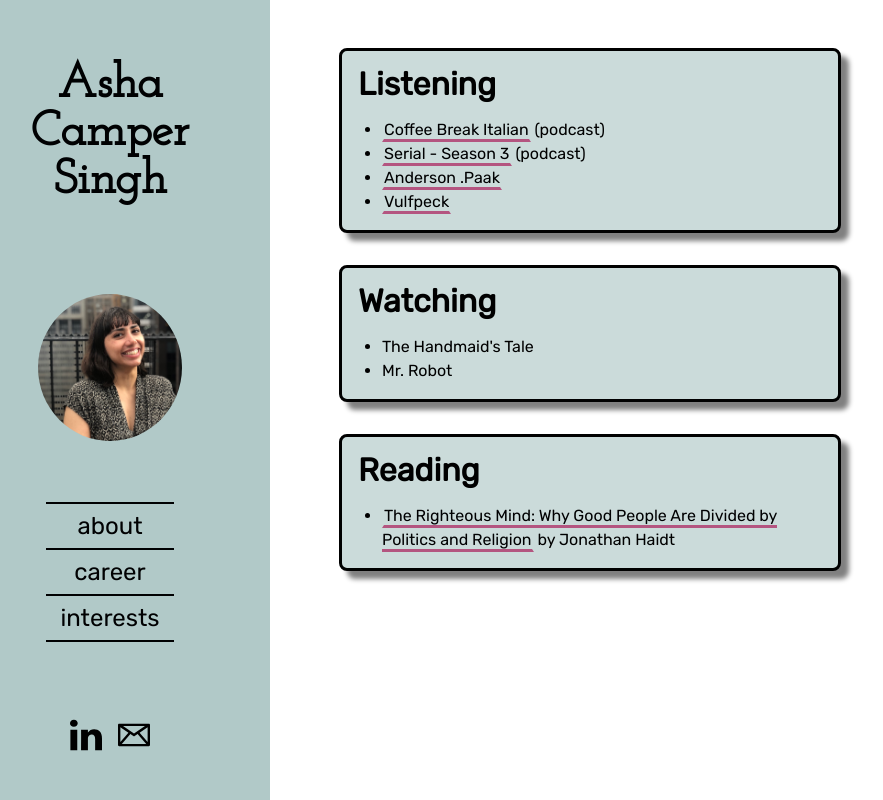
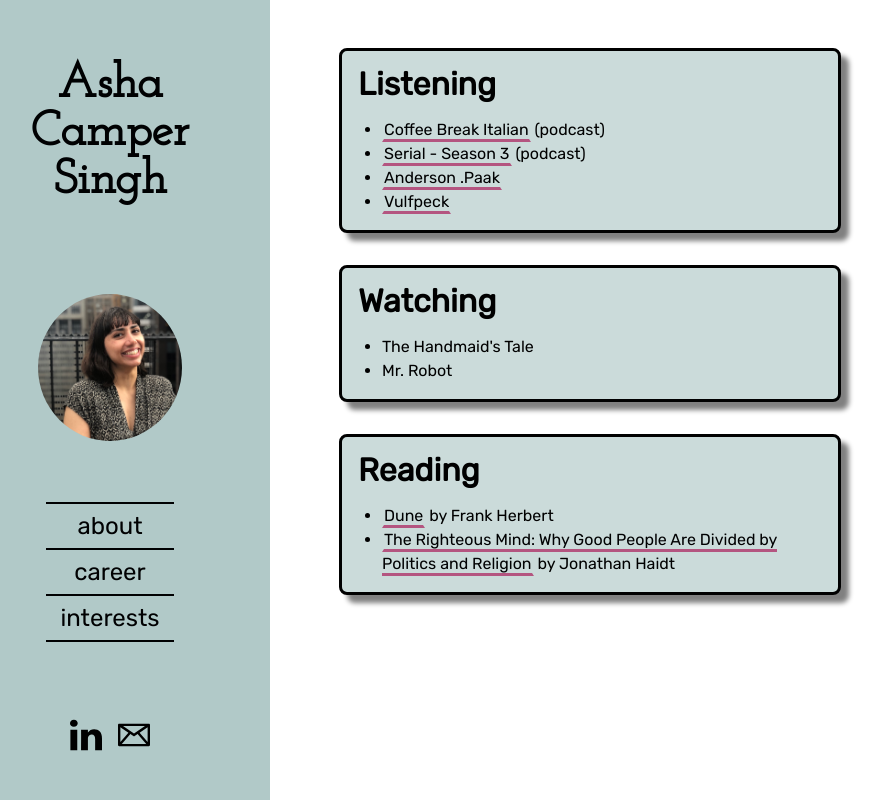
Before and after one commit to ashacs/ashacs.github.io, a React (Create React App) app: page /interests in a window 1280 px wide. Shown: the whole page, without its empty margins (50-933 px from the left). Built offline with nearby package versions, Linux system fonts and the light colour scheme; a web font is replaced by a local one.

Commit message:
Add Dune to reading list

```diff
--- a/src/Components/Interests/index.js
+++ b/src/Components/Interests/index.js
@@ -77,6 +77,18 @@
       title: "Reading",
       items: [
         {
+          id: "dune",
+          content: (
+            <span>
+              {this.linkify(
+                "Dune",
+                "https://www.goodreads.com/book/show/44767458-dune"
+              )}{" "}
+              by Frank Herbert
+            </span>
+          ),
+        },
+        {
           id: "righteous-mind",
           content: (
             <span>
```
